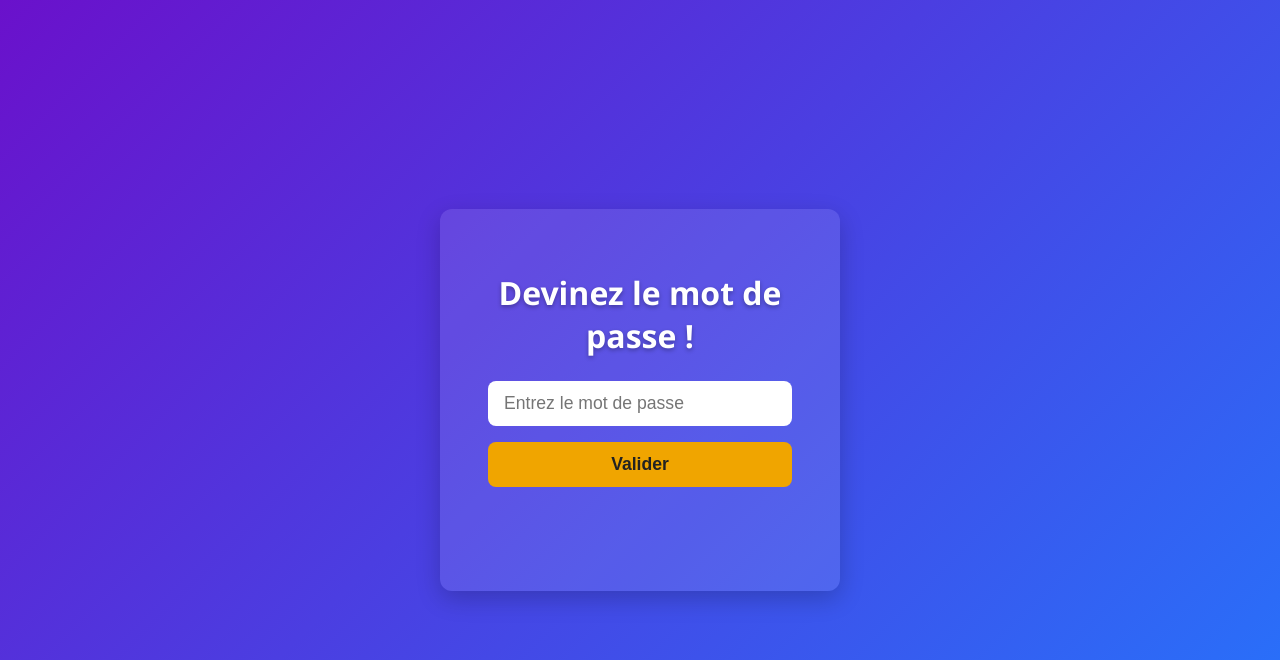
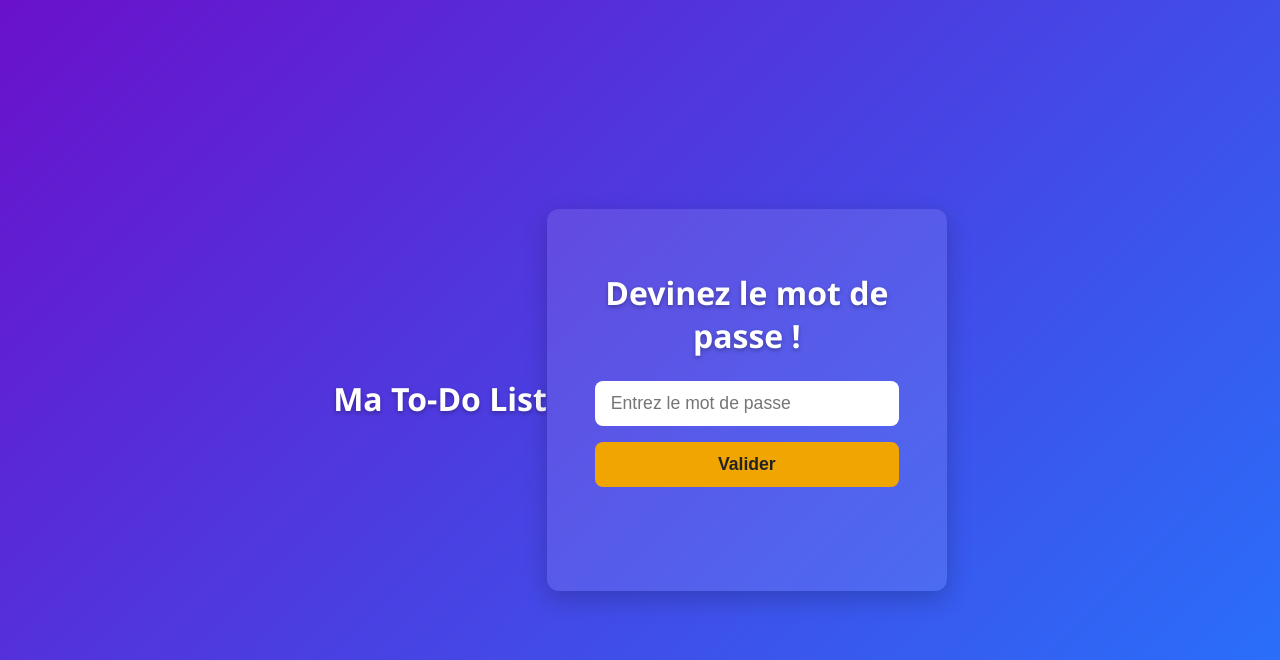
Before and after one commit to dim2008/projet, a Flask app: page / in a window 1280 px wide. Shown: the top 660 px of the page. Run offline with Flask 3, Linux system fonts and the light colour scheme.

Commit message:
Update index.html

```diff
--- a/templates/index.html
+++ b/templates/index.html
@@ -6,6 +6,7 @@
     <link rel="stylesheet" href="{{ url_for('static', filename='style.css') }}" />
 </head>
 <body>
+    <h1>Ma To-Do List</h1>
     <div class="container">
         <h1>Devinez le mot de passe !</h1>
         <input type="text" id="passwordInput" placeholder="Entrez le mot de passe" />
```
